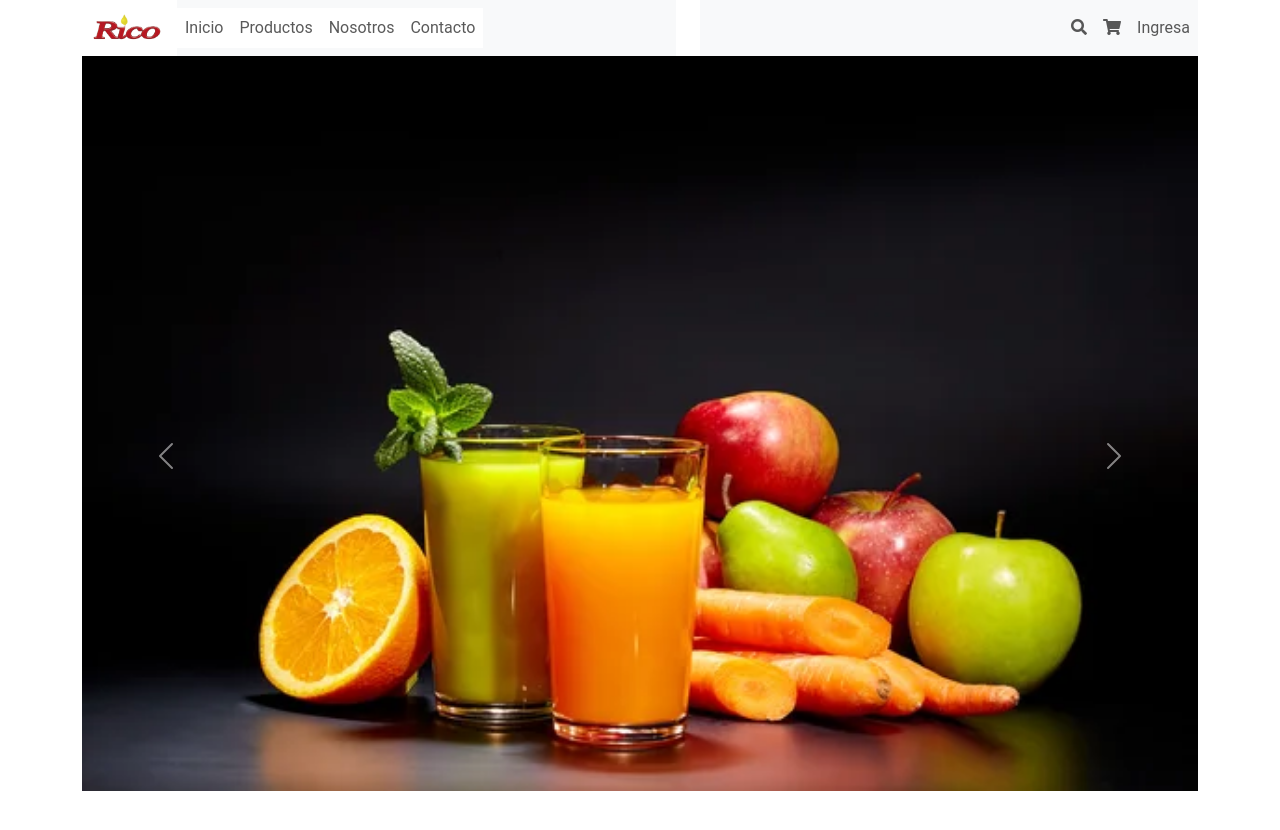
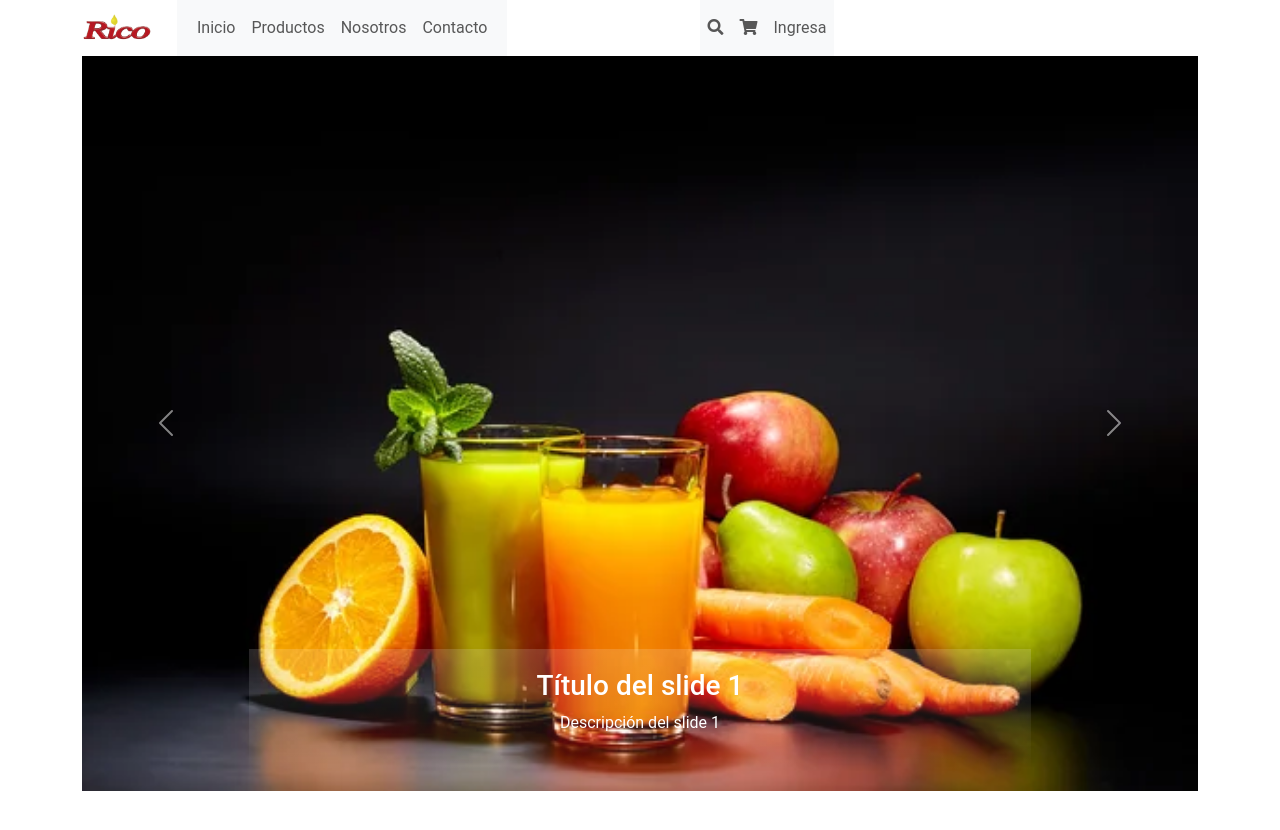
Before and after one commit to fmascarell/coder-desarrollo-web, a plain HTML site: page index.html in a window 1280 px wide. After the commit the page ends 800 px from the top, so only its background shows below. Drawn offline with nearby package versions, Linux system fonts and the light colour scheme.

Commit message:
responsibidad

```diff
--- a/css/style.css
+++ b/css/style.css
@@ -8,16 +8,10 @@ body {
 }
 
 .logo {
-    margin-right: 10px;
     width: 70px;
-    margin-left: 10px;
     vertical-align: middle;
 }
 
 .custom {
     background-color: white;
 }
-
-.custom-carousel {
-    height: 800px;
-}
--- a/index.html
+++ b/index.html
@@ -17,13 +17,18 @@
 <body>
     <div class="container">
         <header class="row custom">
-            <div class="col-1 d-flex align-items-center">
+            <div class="col-10 col-md-8 col-lg-1 d-flex align-items-center order-lg-first">
                 <!-- Contenido del encabezado -->
                 <a href="#"><img class="logo" src="./images/logo.png" alt="Logo Rico"></a>
             </div>
-            <div class="col">
+            <div class="col d-flex w-100">
                 <nav class="navbar navbar-expand-lg navbar-light bg-light custom">
-                    <ul class="custom navbar-nav">
+                    <div class="container-fluid">
+                        <button class="navbar-toggler" type="button" data-bs-toggle="collapse" data-bs-target="#navbarNav" aria-controls="navbarNav" aria-expanded="false" aria-label="Toggle navigation">
+                            <span class="navbar-toggler-icon"></span>
+                        </button>
+                        <div class="collapse navbar-collapse" id="navbarNav">
+                            <ul class="navbar-nav">
                                 <li class="nav-item">
                                     <a class="nav-link" href="#">Inicio</a>
                                 </li>
@@ -37,10 +42,13 @@
                                     <a class="nav-link" href="./pages/contacto.html">Contacto</a>
                                 </li>
                             </ul>
+                        </div>
+                    </div>
                 </nav>
             </div>
-            <div class="col">
+            <div class="col d-flex align-items-end w-100">
                 <nav class="navbar navbar-expand-lg navbar-light bg-light justify-content-end custom">
+                    <div class="collapse navbar-collapse">
                         <ul class="navbar-nav">
                             <li class="nav-item">
                                 <a href="#" class="nav-link search-icon"><i class="fas fa-search"></i></a>
@@ -52,16 +60,21 @@
                                 <div><a class="nav-link" href="./pages/ingresa.html">Ingresa</a></div>
                             </li>
                         </ul>
+                    </div>
                 </nav>
             </div>
         </header>
         <main class="row">
             <div class="col">
                 <!-- Carrusel de imágenes -->
-                <div id="carouselExampleInterval" class="carousel slide custom-carousel" data-bs-ride="carousel">
-                    <div class="carousel-inner custom-carousel">
+                <div id="carouselExampleInterval" class="carousel slide" data-bs-ride="carousel">
+                    <div class="carousel-inner">
                         <div class="carousel-item active" data-bs-interval="10000">
                             <img src="./images/portada5.jpg" class="d-block w-100" alt="portada uno">
+                            <div class="carousel-caption bg-gradient bg-opacity align-self-start mt-auto">
+                                <h3>Título del slide 1</h3>
+                                <p>Descripción del slide 1</p>
+                            </div>
                         </div>
                         <div class="carousel-item" data-bs-interval="2000">
                             <img src="./images/portada4.jpeg" class="d-block w-100" alt="portada dos">
```
Lines whose indentation alone changed are shown as unchanged.
